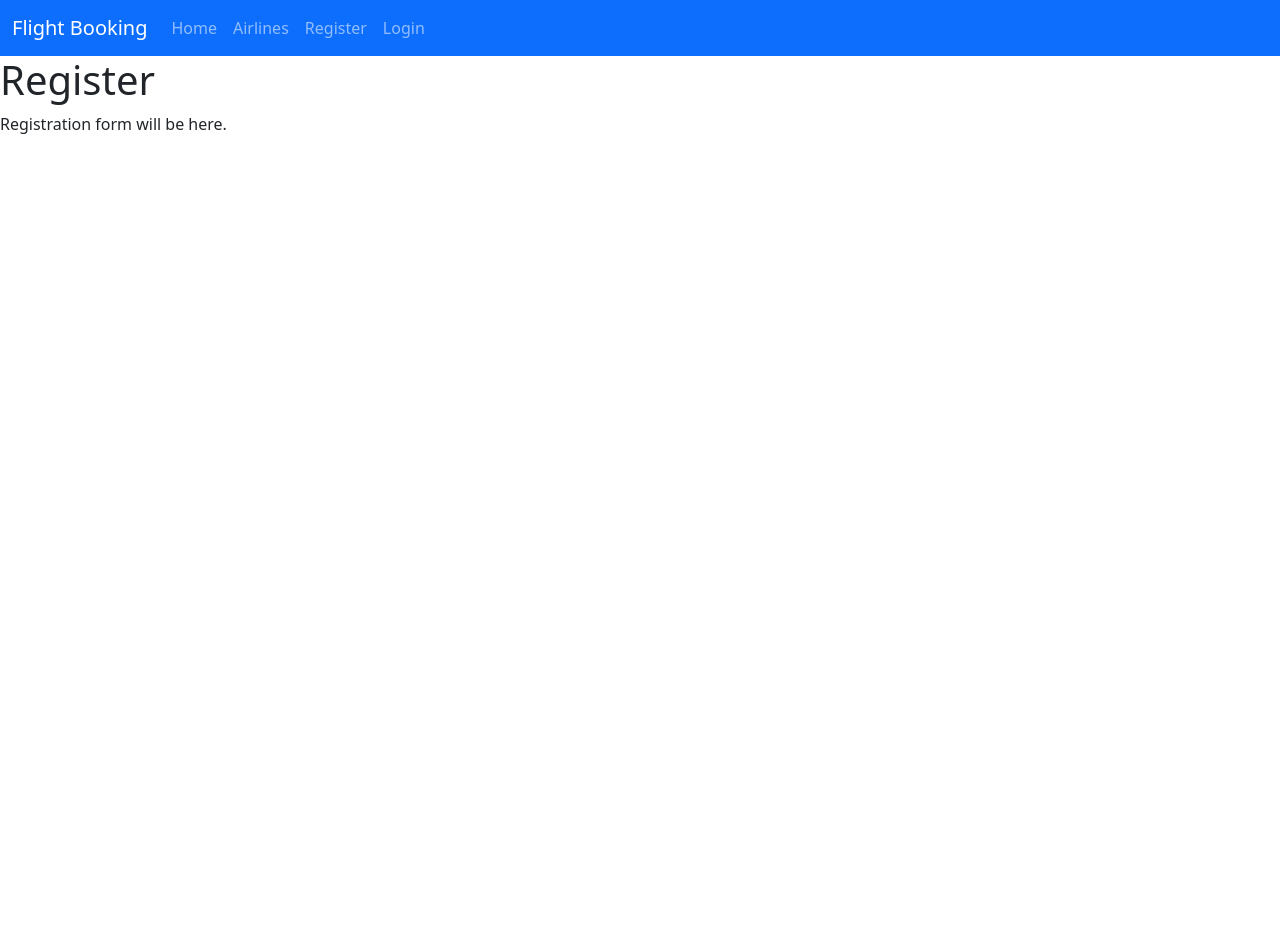
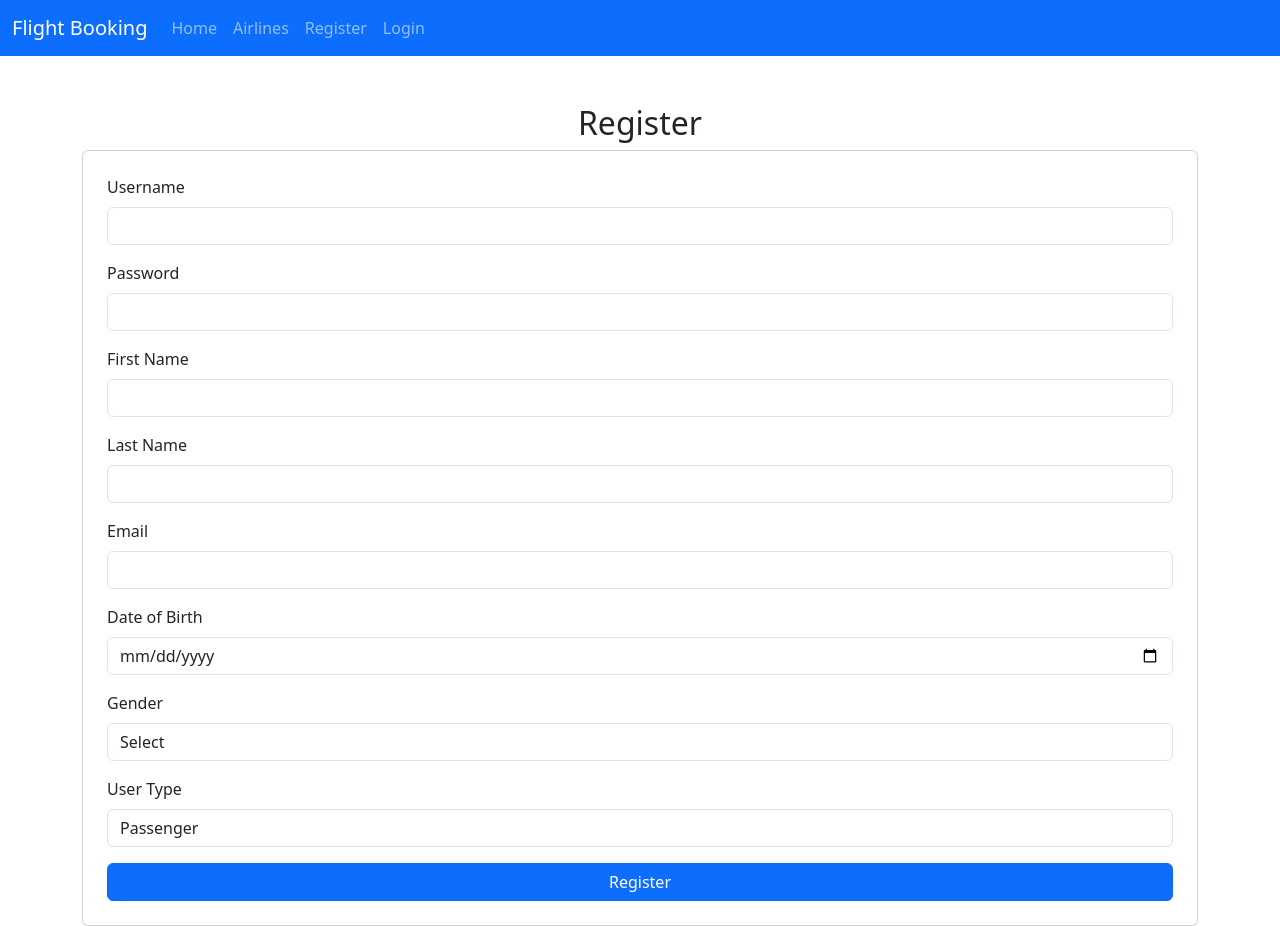
Before and after one commit to MDugalic/flighbooking, a React (Vite) app in the folder frontend/: page /register in a window 1280 px wide. Before the commit the page ends 800 px from the top, so only its background shows below. Built offline with nearby package versions, Linux system fonts and the light colour scheme.

Commit message:
Added Registration page and register controller

```diff
--- a/frontend/src/pages/Register.jsx
+++ b/frontend/src/pages/Register.jsx
@@ -1,10 +1,89 @@
+import { useState } from "react";
+import axios from "axios";
+
+const API_URL = import.meta.env.VITE_API_URL;
+
 const Register = () => {
-    return (
-      <div>
-        <h1>Register</h1>
-        <p>Registration form will be here.</p>
-      </div>
-    );
+  const [user, setUser] = useState({
+    username: "",
+    password: "",
+    firstName: "",
+    lastName: "",
+    email: "",
+    dateOfBirth: "",
+    gender: "",
+    userType: "Passenger",
+  });
+
+  const [message, setMessage] = useState("");
+
+  const handleChange = (e) => {
+    setUser({ ...user, [e.target.name]: e.target.value });
   };
 
-  export default Register;
+  const handleSubmit = async (e) => {
+    e.preventDefault();
+    try {
+      const response = await axios.post(`${API_URL}/user/register`, {
+        ...user,
+        passwordHash: user.password, // Lozinka će biti hashovana na backendu
+        userType: user.userType === "Passenger" ? 0 : 1, // Enumi se šalju kao brojevi
+      });
+
+      setMessage(response.data.message);
+    } catch (error) {
+      setMessage(error.response?.data || "Registration failed.");
+    }
+  };
+
+  return (
+    <div className="container mt-5">
+      <h2 className="text-center">Register</h2>
+      {message && <p className="alert alert-info">{message}</p>}
+      <form onSubmit={handleSubmit} className="card p-4">
+        <div className="mb-3">
+          <label className="form-label">Username</label>
+          <input type="text" className="form-control" name="username" value={user.username} onChange={handleChange} required />
+        </div>
+        <div className="mb-3">
+          <label className="form-label">Password</label>
+          <input type="password" className="form-control" name="password" value={user.password} onChange={handleChange} required />
+        </div>
+        <div className="mb-3">
+          <label className="form-label">First Name</label>
+          <input type="text" className="form-control" name="firstName" value={user.firstName} onChange={handleChange} required />
+        </div>
+        <div className="mb-3">
+          <label className="form-label">Last Name</label>
+          <input type="text" className="form-control" name="lastName" value={user.lastName} onChange={handleChange} required />
+        </div>
+        <div className="mb-3">
+          <label className="form-label">Email</label>
+          <input type="email" className="form-control" name="email" value={user.email} onChange={handleChange} required />
+        </div>
+        <div className="mb-3">
+          <label className="form-label">Date of Birth</label>
+          <input type="date" className="form-control" name="dateOfBirth" value={user.dateOfBirth} onChange={handleChange} required />
+        </div>
+        <div className="mb-3">
+          <label className="form-label">Gender</label>
+          <select className="form-control" name="gender" value={user.gender} onChange={handleChange} required>
+            <option value="">Select</option>
+            <option value="Male">Male</option>
+            <option value="Female">Female</option>
+          </select>
+        </div>
+        <div className="mb-3">
+          <label className="form-label">User Type</label>
+          <select className="form-control" name="userType" value={user.userType} onChange={handleChange} required>
+            <option value="Passenger">Passenger</option>
+            <option value="Admin">Admin</option>
+          </select>
+        </div>
+        <button type="submit" className="btn btn-primary w-100">Register</button>
+      </form>
+    </div>
+  );
+};
+
+export default Register;
```
